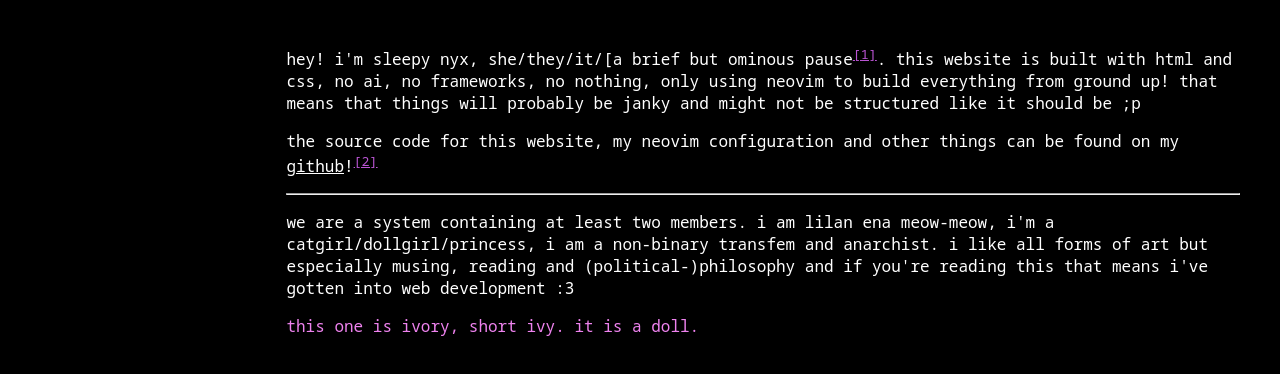
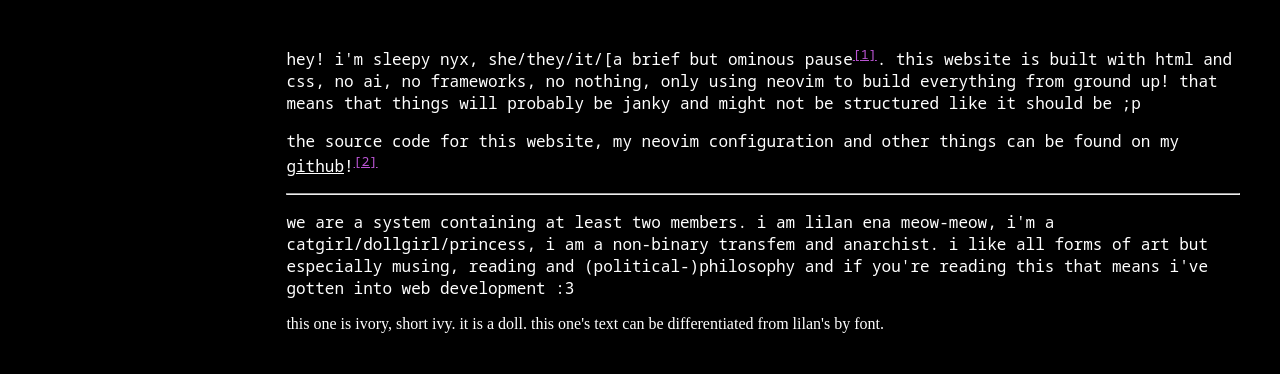
Before and after one commit to sleepy-nyx/website, a plain HTML site: page index.html in a window 1280 px wide. Shown: the part 92-466 px from the top of the page. Drawn offline with Linux system fonts and the light colour scheme.

Commit message:
ivy font

```diff
--- a/index.html
+++ b/index.html
@@ -50,7 +50,7 @@
       <p>we are a system containing at least two members. i am lilan ena meow-meow, i'm a catgirl/dollgirl/princess, i
         am a non-binary transfem and anarchist. i like all forms of art but especially musing, reading and
         (political-)philosophy and if you're reading this that means i've gotten into web development :3</p>
-      <p class="ivy"> this one is ivory, short ivy. it is a doll.</p>
+      <p class="ivy"> this one is ivory, short ivy. it is a doll. this one's text can be differentiated from lilan's by font.</p>
     </article>
   </main>
 </body>
--- a/style.css
+++ b/style.css
@@ -1,7 +1,7 @@
 * {
   color: white;
   background-color: black;
-  font-family: "Noto Sans Mono";
+  font-family: "Noto Sans Mono", monospace;
 }
 
 main,
@@ -64,7 +64,7 @@ blockquote {
 }
 
 .ivy {
-  color: violet;
+  font-family: serif;
 }
 
 .date {
```
